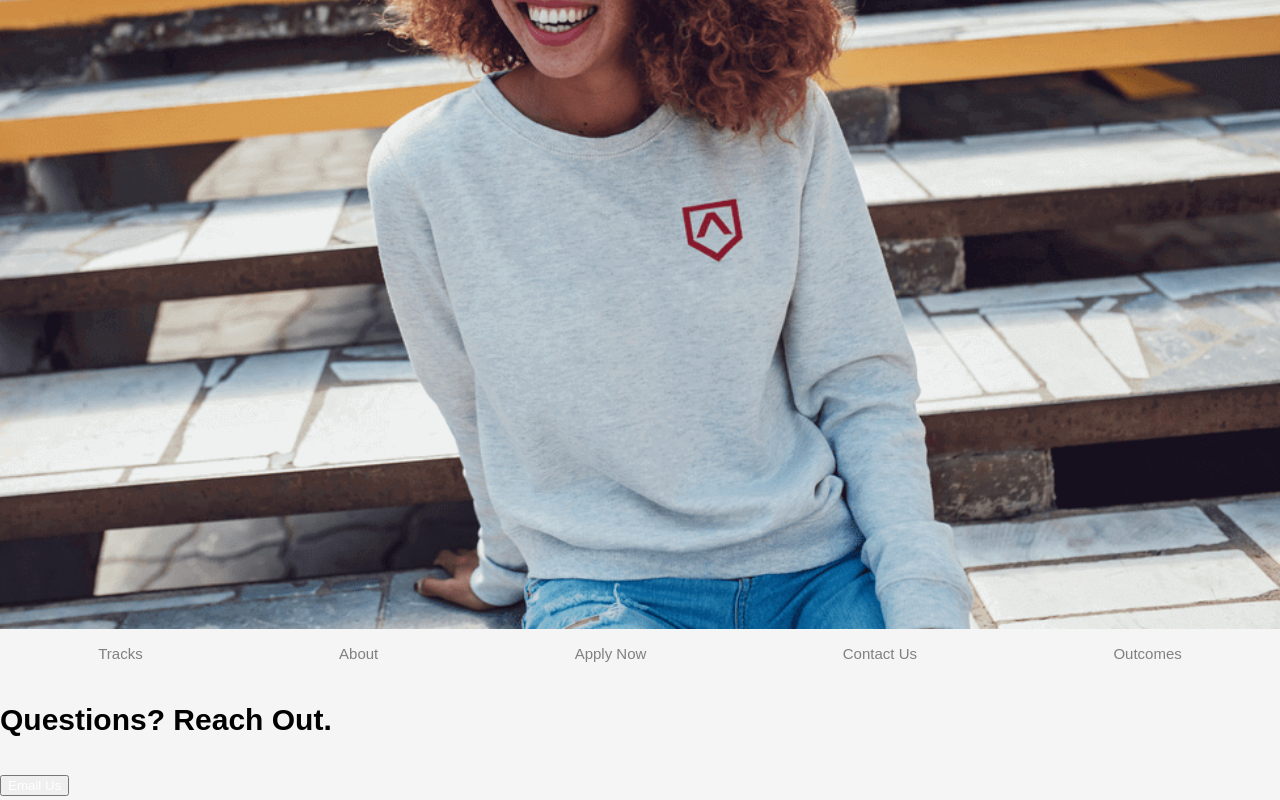
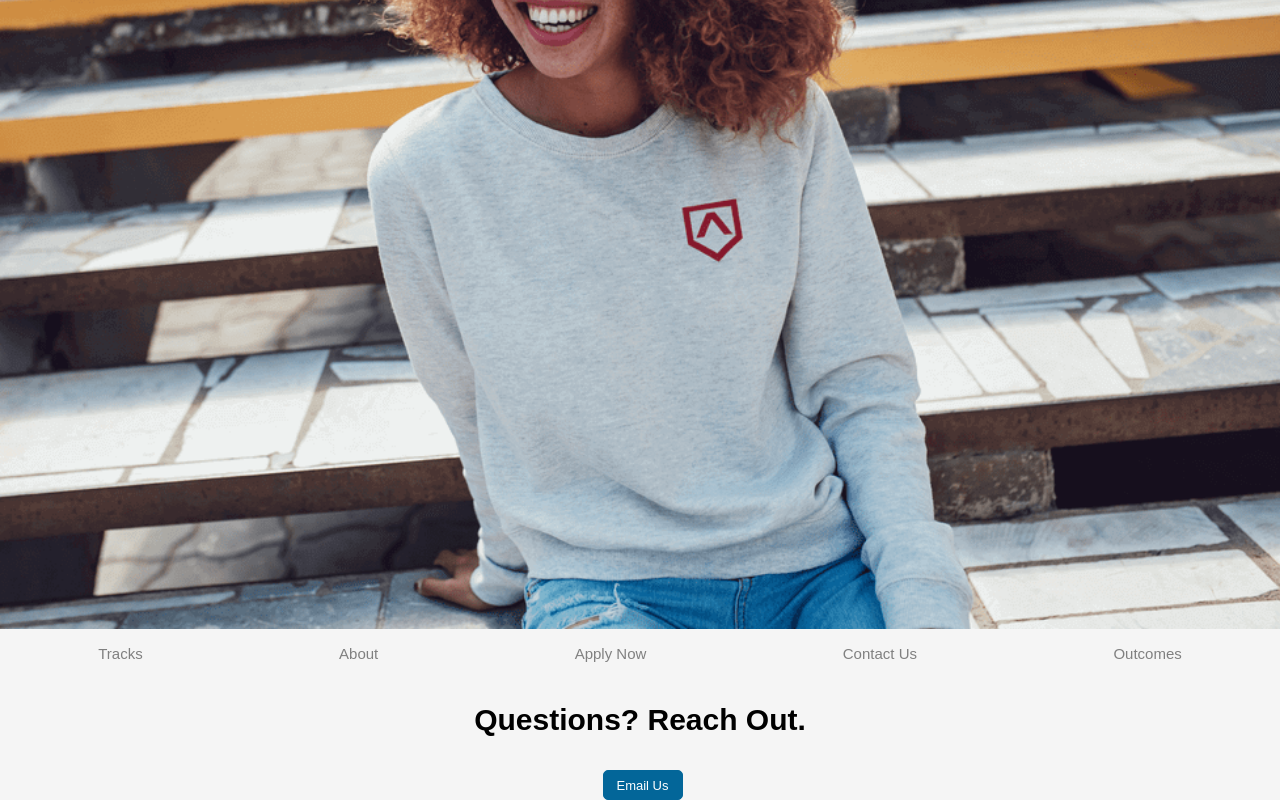
Before and after one commit to MichaelCheco/news-feed, a React (Create React App) app in the folder client/: page /contact in a window 1280 px wide. Shown: the part 447-1247 px from the top of the page. Built offline with nearby package versions, Linux system fonts and the light colour scheme; a web font is replaced by a local one; what apollo-link-ws would draw is missing.

Commit message:
updating alignment and button on contact component

```diff
--- a/client/src/components/Contact.js
+++ b/client/src/components/Contact.js
@@ -1,16 +1,40 @@
 import React from 'react';
 import styled from 'styled-components';
+const Button = styled.button`
+	@media (min-width: 375px) {
+		border: 1px solid ${props => props.theme.mediumBlue};
+		width: 80px;
+		height: 30px;
+		border-radius: 5px;
+		margin-left: 0.5rem;
+		background: ${props => props.theme.mediumBlue};
+		/* position: relative;
+		top: 70%;
+		right: 90%; */
 
+		&:hover {
+			cursor: pointer;
+			opacity: 0.7;
+		}
+		outline: 0;
+		a {
+			font-size: 1.3rem;
+			white-space: nowrap;
+			color: white;
+		}
+	}
+`;
+const Wrapper = styled.div`
+	text-align: center;
+`;
 const Contact = () => {
 	return (
-		<div>
-			<div>
-				<h1>Questions? Reach Out.</h1>
-				<button>
-					<a href="mailto:contact@lambdaschool.com">Email Us</a>
-				</button>
-			</div>
-		</div>
+		<Wrapper>
+			<h1>Questions? Reach Out.</h1>
+			<Button>
+				<a href="mailto:contact@lambdaschool.com">Email Us</a>
+			</Button>
+		</Wrapper>
 	);
 };
 
```
